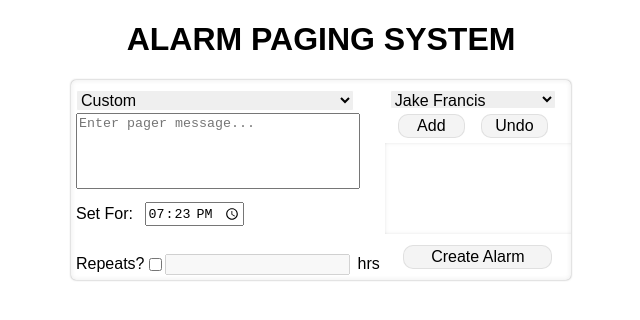
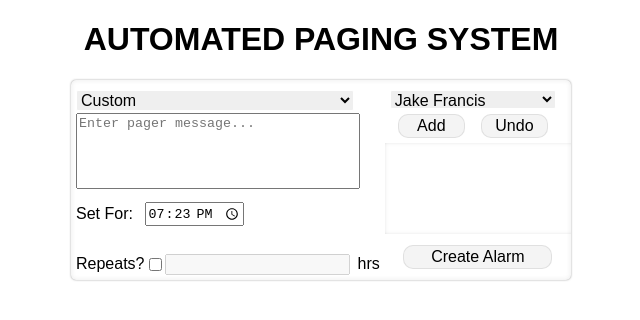
Before and after one commit to jakefrancis/automated-paging-system, a plain HTML site: page index.html in a window 1280 px wide. Shown: the whole page, without its empty margins (319-959 px from the left). Drawn offline with Linux system fonts and the light colour scheme.

Commit message:
changed alarm to automated paging system

```diff
--- a/index.html
+++ b/index.html
@@ -9,7 +9,7 @@
 </head>
 <body>
 <header id='header'>
-  <h1>ALARM PAGING SYSTEM</h1>
+  <h1>AUTOMATED PAGING SYSTEM</h1>
    <div id="grid" class='centered'>
       <div id="eventContainer">
         <select id='event' value="" class='events' onclick = 'populateMessageArea()' </select>
```
